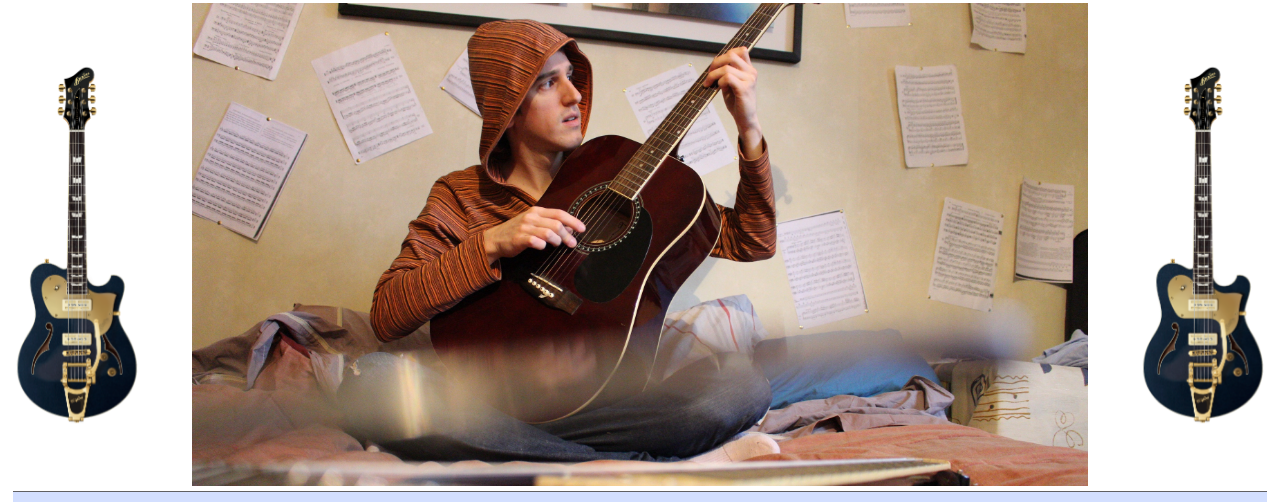
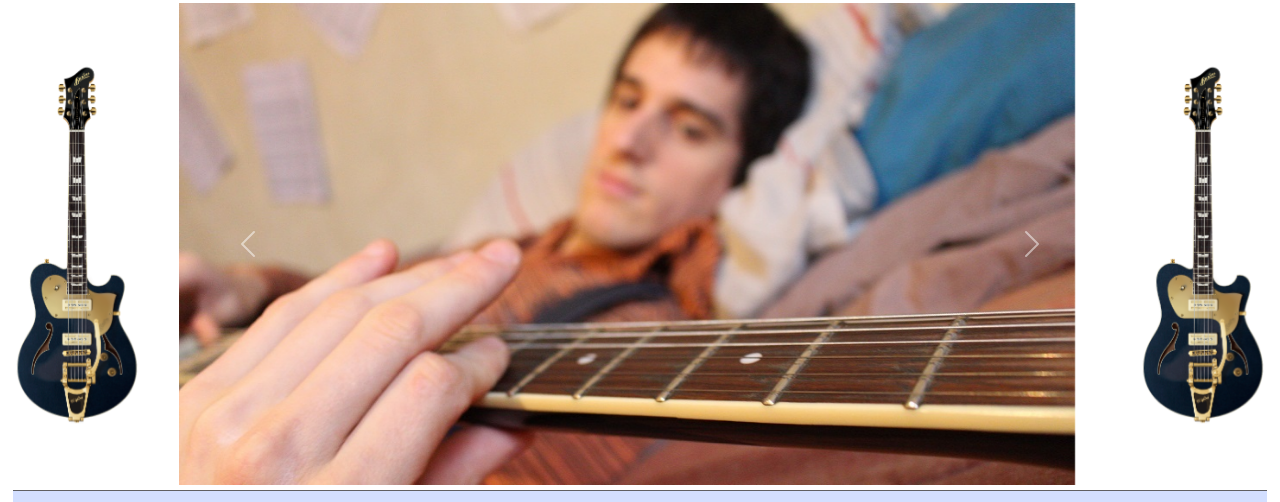
Before and after one commit to leopersag/Desafio-06, a plain HTML site: page index.html in a window 1280 px wide. Shown: the part 88-590 px from the top of the page. Drawn offline with nearby package versions, Linux system fonts and the light colour scheme.

Commit message:
Se agrega el componente de BOOTSTRAP carrusel en el index

```diff
--- a/index.html
+++ b/index.html
@@ -25,24 +25,6 @@
 <body class="body_aside body_aside1">
 
     <header>
-        <!-- <div>
-            <div class="home">
-                <H1 class="intro"><a class="nav_link" href="./index.html" >Nico Peralta</a></H1>
-            </div>
-
-            <nav>
-                <div>
-                    <ul>
-                        <li><a class="nav_link" href="./Pages/Bio.html">Bio</a></li>
-                        <li><a class="nav_link" href="./Pages/Fotos.html">Fotos</a></li>
-                        <li><a class="nav_link" href="./Pages/Discografia.html">Discografia</a></li>
-                        <li><a class="nav_link" href="./Pages/Contacto.html">Contacto</a></li>
-                    </ul>
-                </div>
-            </nav>
-        </div>
-
-        <hr> -->
 
         <nav class="navbar navbar-expand-lg navbar-dark bg-dark">
             <div class="container-fluid">
@@ -54,7 +36,6 @@
 
                 <div class="collapse navbar-collapse" id="navbarNav">
                     <ul class="navbar-nav">
-                        <!-- <li class="nav-item"><a class="nav-link active" aria-current="page" href="./Pages/Fotos.html">Fotos</a></li> -->
                         <li class="nav-item"><a class="nav-link" href="./Pages/Bio.html">Bio</a></li>
                         <li class="nav-item"><a class="nav-link" href="./Pages/Fotos.html">Fotos</a></li>
                         <li class="nav-item"><a class="nav-link" href="./Pages/Discografia.html">Discografia</a></li>
@@ -66,9 +47,37 @@
     </header>
 
     <main>
-        <div class="img_main">
-            <img class="img_fondo" src="./Multimedia/IMG_9499.jpg" alt="Nico_cover">
-        </div>
+
+        <div id="carouselExampleInterval" class="carousel slide" data-bs-ride="carousel">
+
+            <div class="carousel-inner">
+
+                <div class="carousel-item active" data-bs-interval="4000">
+                    <img src="./Multimedia/IMG_9499.jpg" class="d-block img_fondo" alt="Nico_cover">
+                </div>
+
+                <div class="carousel-item" data-bs-interval="4000">
+                    <img src="./Multimedia/Nico-cover1.jpg" class="d-block img_fondo" alt="Nico_cover1">
+                </div>
+
+                <div class="carousel-item">
+                    <img src="./Multimedia/Nico-cover2.jpg" class="d-block img_fondo" alt="Nico_cover2">
+                </div>
+
+            </div>
+
+            <button class="carousel-control-prev" type="button" data-bs-target="#carouselExampleInterval" data-bs-slide="prev">
+                <span class="carousel-control-prev-icon" aria-hidden="true"></span>
+                <span class="visually-hidden">Previous</span>
+            </button>
+
+            <button class="carousel-control-next" type="button" data-bs-target="#carouselExampleInterval" data-bs-slide="next">
+                <span class="carousel-control-next-icon" aria-hidden="true"></span>
+                <span class="visually-hidden">Next</span>
+            </button>
+
+          </div>
+
     </main>
 
     <aside class="aside1 asidea">
```
Also changed, not shown: Multimedia/Nico-cover1.jpg (added), Multimedia/Nico-cover2.jpg (added).
